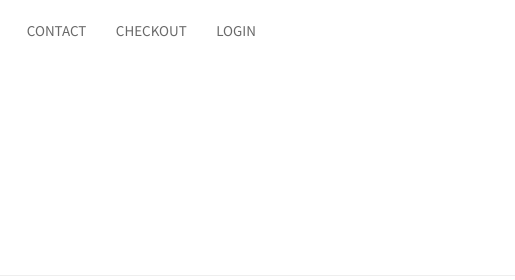
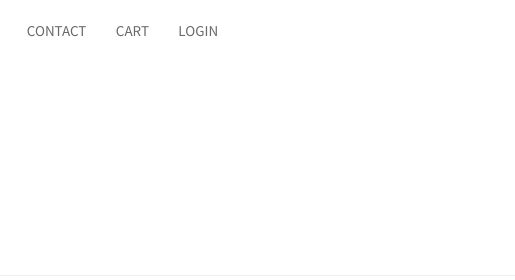
Before and after one commit to odilialirani/iff, a website: page contact.html in a window 1280 px wide. Shown: the top 280 px of the page, 350-865 px from the left. Drawn offline with nearby package versions, Linux system fonts and the light colour scheme.

```diff
--- a/contact.html
+++ b/contact.html
@@ -33,7 +33,7 @@
                     <a class="navButton" href="index.html"><font class="navText">HOME</font></a>
                     <a class="navButton" href="shop.html"><font class="navText">SHOP</font></a>
                     <a class="navButton" href="#"><font class="navText">CONTACT</font></a>
-                    <a class="navButton" href="checkout.html"><font class="navText">CHECKOUT</font></a>
+                    <a class="navButton" href="checkout.html"><font class="navText">CART</font></a>
                     <a class="navButton" href="login.html"><font class="navText">LOGIN</font></a>
                 </div>
             </div>
```
